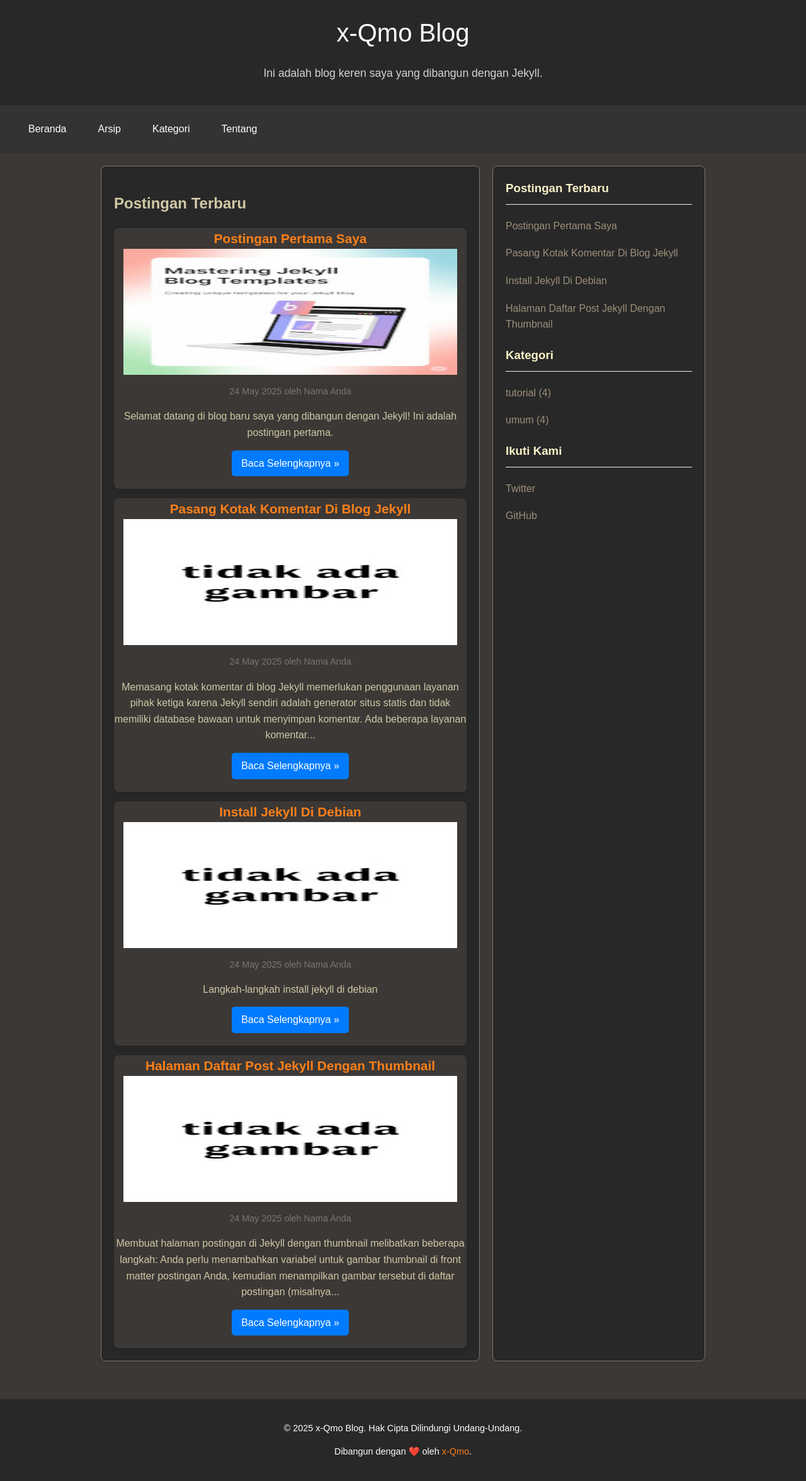
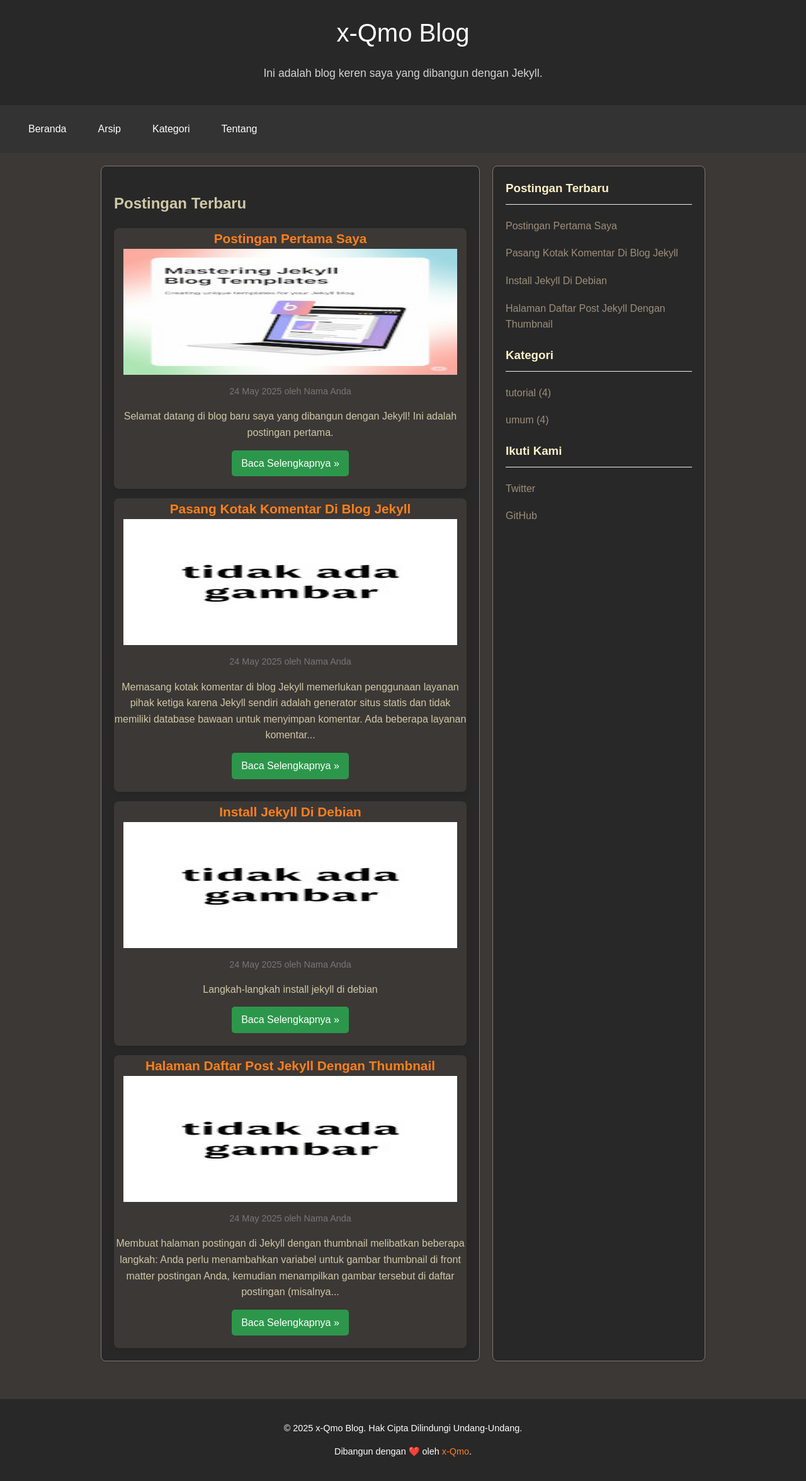
Before and after one commit to x-qmo/x-qmo.github.io, a Jekyll site: the page built from index.html, in a window 1280 px wide. Shown: the whole page at 63% size. Built offline with Jekyll 4.4.1, drawn with Linux system fonts in a browser that asks for light colours.

Commit message:
Update style.scss

```diff
--- a/assets/css/style.scss
+++ b/assets/css/style.scss
@@ -67,7 +67,7 @@ text-align: center;
 
 .post-item .read-more {
     display: inline-block;
-    background-color: #007bff;
+    background-color: #2c974b;
     color: white;
     padding: 8px 15px;
     border-radius: 5px;
```
